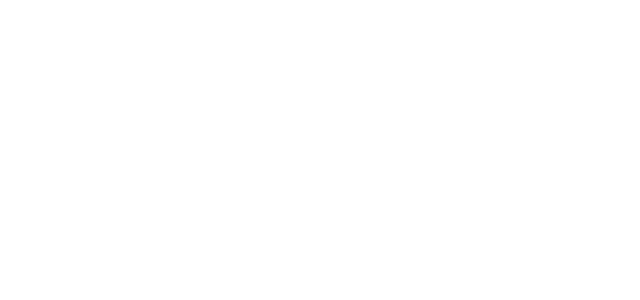
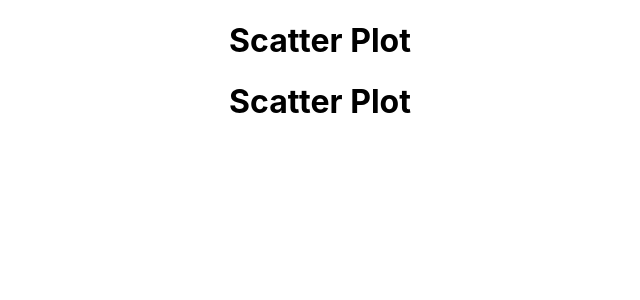
Before and after one commit to FarazIITK/echarts-demo, a React (Create React App) app in the folder client/: page / in a window 1280 px wide. Shown: the top 300 px of the page, without its empty margins (320-960 px from the left). Built offline with nearby package versions, Linux system fonts and the light colour scheme.

Commit message:
Added boilerplate code for the ScatterPlot and BarChart component

```diff
--- a/client/src/App.tsx
+++ b/client/src/App.tsx
@@ -1,9 +1,14 @@
-import React from 'react';
-import logo from './logo.svg';
 import './App.css';
+import ScatterPlot from './Components/ScatterPlot';
+import BarChart from './Components/BarChart';
 
 function App() {
-  return <div className="App"></div>;
+  return (
+    <div className="App">
+      <ScatterPlot />
+      <BarChart />
+    </div>
+  );
 }
 
 export default App;
--- /dev/null
+++ b/client/src/Components/BarChart.tsx
@@ -0,0 +1,9 @@
+const BarChart = () => {
+  return (
+    <>
+      <h1>Scatter Plot</h1>
+    </>
+  );
+};
+
+export default BarChart;
--- /dev/null
+++ b/client/src/Components/ScatterPlot.tsx
@@ -0,0 +1,9 @@
+const ScatterPlot = () => {
+  return (
+    <>
+      <h1>Scatter Plot</h1>
+    </>
+  );
+};
+
+export default ScatterPlot;
```
